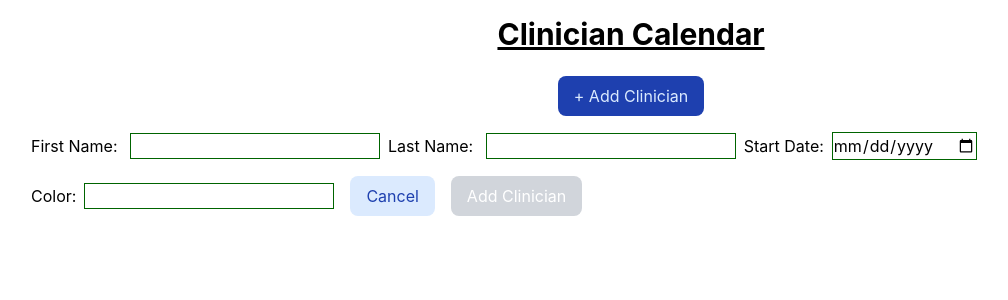
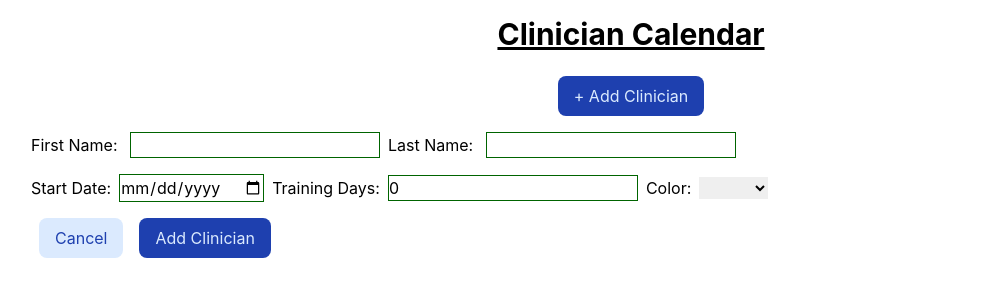
Before and after one commit to timdang/clinician-calendar, a React (Create React App) app: page / in a window 1280 px wide. Both pictures are taken after a click on the button "+ Add Clinician". Shown: the top 300 px of the page, without its empty margins (9-1017 px from the left). Built offline with nearby package versions, Linux system fonts and the light colour scheme.

Commit message:
more working logic

```diff
--- a/package.json
+++ b/package.json
@@ -12,7 +12,8 @@
     "react": "^17.0.2",
     "react-dom": "^17.0.2",
     "react-scripts": "5.0.0",
-    "typescript": "^4.5.5"
+    "typescript": "^4.5.5",
+    "uuid": "^8.3.2"
   },
   "scripts": {
     "start": "react-scripts start",
@@ -38,6 +39,7 @@
   },
   "devDependencies": {
     "@types/lodash-es": "^4.17.5",
+    "@types/uuid": "^8.3.4",
     "autoprefixer": "^10.4.2",
     "postcss": "^8.4.5",
     "tailwindcss": "^3.0.15"
--- a/src/App.tsx
+++ b/src/App.tsx
@@ -1,15 +1,41 @@
 import "./App.css";
 
 import React, { useState } from "react";
-
-import AddClinician from "./components/AddClinician";
+import { v4 as uuidv4 } from "uuid";
+import AddEditClinician from "./components/AddClinician";
+import { ExistingClinician } from "./components/ExistingClinician";
 import { Clinician } from "./features/types";
 import { mapDays } from "./features/utilities";
-import { last } from "lodash-es";
+import { Calendar } from "./components/Calendar";
 
 function App() {
   const [clinicians, setClinicians] = useState<Clinician[]>([]);
   const [showAdd, setShowAdd] = useState(false);
+  const [holidayCalendar] = useState(["01/01/2022", "07/04/2022"]);
+  const onClinicianEdit = (modifiedClinician: Clinician) => {
+    modifiedClinician.workDays = mapDays(
+      modifiedClinician.startDate,
+      modifiedClinician.trainingDays,
+      modifiedClinician.daysOff,
+      holidayCalendar
+    );
+    let modifiedClinicians = clinicians.filter(
+      (oldClinician) => oldClinician.guid !== modifiedClinician.guid
+    );
+    modifiedClinicians.push(modifiedClinician);
+    setClinicians(modifiedClinicians);
+  };
+
+  const onClinicianAdd = (clinician: Clinician) => {
+    clinician.guid = uuidv4();
+    clinician.workDays = mapDays(
+      clinician.startDate,
+      clinician.trainingDays,
+      clinician.daysOff,
+      holidayCalendar
+    );
+    setClinicians([...clinicians, ...[clinician]]);
+  };
   return (
     <div className="App">
       <h1 className="text-3xl font-bold py-4 underline">Clinician Calendar</h1>
@@ -21,28 +47,36 @@ function App() {
         + Add Clinician
       </button>
       {showAdd && (
-        <AddClinician
-          clinician={{} as Clinician}
+        <AddEditClinician
+          clinician={{
+            firstName: "",
+            lastName: "",
+            startDate: "",
+            color: "",
+            guid: "",
+            workDays: [],
+            trainingDays: 0,
+            daysOff: [],
+          }}
           onClose={(clinician) => {
-            setClinicians([...clinicians, ...[clinician]]);
+            onClinicianAdd(clinician);
             setShowAdd(false);
           }}
           onCancel={() => setShowAdd(false)}
         />
       )}
-      {clinicians.map((clinician) => (
-        <div key={`${clinician.lastName}${clinician.startDate}`}>
-          <span
-            className={`font-bold text-${clinician.color}-600`}
-            style={{ color: clinician.color }}
-          >
-            {clinician.firstName} {clinician.lastName}
-          </span>
-          {last(
-            mapDays(clinician, 7, ["01/17/2022", "01/18/2022"], ["01/01/2022"])
-          )}
-        </div>
-      ))}
+      <div className="flex">
+        {clinicians.map((clinician) => (
+          <div key={clinician.guid} className="w-64 p-3">
+            <ExistingClinician
+              clinician={clinician}
+              onClose={onClinicianEdit}
+              onCancel={() => undefined}
+            />
+          </div>
+        ))}
+      </div>
+      <Calendar clinicians={clinicians} />
     </div>
   );
 }
--- a/src/components/AddClinician.tsx
+++ b/src/components/AddClinician.tsx
@@ -1,65 +1,72 @@
 import { useState } from "react";
 
-import { Clinician, ClinicianColor } from "../features/types";
+import { Clinician } from "../features/types";
 
 export interface AddClinicianProps {
   clinician: Clinician;
   onClose: (clinician: Clinician) => void;
   onCancel: () => void;
+  isEditing?: boolean;
 }
 
-function AddClinician({ clinician, onClose, onCancel }: AddClinicianProps) {
-  const [newClinician, setNewClinician] = useState(clinician);
+function AddEditClinician({
+  clinician,
+  onClose,
+  onCancel,
+  isEditing,
+}: AddClinicianProps) {
+  const [newClinician, setNewClinician] = useState<Clinician>(clinician);
+
+  const handleChange = (e: any, prop: string) => {
+    setNewClinician({ ...newClinician, [prop]: e.target.value });
+  };
+
   return (
     <div className="flex flex-col items-start px-10">
       <div>
         First Name:{" "}
         <input
           className="m-2"
-          value={clinician.firstName}
-          onChange={(e) =>
-            setNewClinician({ ...newClinician, firstName: e.target.value })
-          }
+          value={newClinician.firstName}
+          onChange={(e) => handleChange(e, "firstName")}
         />
         Last Name:{" "}
         <input
           className="m-2"
-          value={clinician.lastName}
-          onChange={(e) =>
-            setNewClinician({ ...newClinician, lastName: e.target.value })
-          }
+          value={newClinician.lastName}
+          onChange={(e) => handleChange(e, "lastName")}
         />
+      </div>
+      <div>
         Start Date:
         <input
           className="m-2"
           type="date"
-          value={clinician.startDate}
-          onChange={(e) =>
-            setNewClinician({ ...newClinician, startDate: e.target.value })
-          }
+          value={newClinician.startDate}
+          onChange={(e) => handleChange(e, "startDate")}
         />
+        Training Days:
+        <input
+          className="m-2"
+          type="number"
+          value={newClinician.trainingDays}
+          onChange={(e) => handleChange(e, "trainingDays")}
+        />
+        Color:
+        <select
+          className="m-2"
+          name="color"
+          value={newClinician.color}
+          onChange={(e) => handleChange(e, "color")}
+        >
+          <option value=""></option>
+          <option value="green">Green</option>
+          <option value="blue">Blue</option>
+          <option value="rebeccapurple">Purple</option>
+          <option value="red">Red</option>
+        </select>
       </div>
       <div>
-        Color:
-        <input
-          className="m-2"
-          type="text"
-          name="city"
-          list="cityname"
-          value={clinician.color}
-          onChange={(e) =>
-            setNewClinician({
-              ...newClinician,
-              color: e.target.value as ClinicianColor,
-            })
-          }
-        />
-        <datalist id="cityname">
-          <option value="green" />
-          <option value="blue" />
-          <option value="rebeccapurple" />
-          <option value="red" />
-        </datalist>
         <button
           className="rounded-lg px-4 py-2 m-2 bg-blue-100 text-blue-800"
           type="button"
@@ -71,18 +78,18 @@ function AddClinician({ clinician, onClose, onCancel }: AddClinicianProps) {
           className="rounded-lg px-4 py-2 m-2 bg-blue-800 text-blue-100 disabled:bg-gray-300 disabled:text-white"
           type="button"
           onClick={() => onClose(newClinician)}
-          disabled={
-            !newClinician.firstName ||
-            !newClinician.lastName ||
-            !newClinician.color ||
-            !newClinician.startDate
-          }
+          // disabled={
+          //   !newClinician.firstName ||
+          //   !newClinician.lastName ||
+          //   !newClinician.color ||
+          //   !newClinician.startDate
+          // }
         >
-          Add Clinician
+          {isEditing ? "Edit" : "Add"} Clinician
         </button>
       </div>
     </div>
   );
 }
 
-export default AddClinician;
+export default AddEditClinician;
--- /dev/null
+++ b/src/components/Calendar.tsx
@@ -0,0 +1,26 @@
+import { Clinician } from "../features/types";
+import { mapCliniciansToDates } from "../features/utilities";
+
+export interface CalendarProps {
+  clinicians: Clinician[];
+}
+
+export const Calendar = ({ clinicians }: CalendarProps) => {
+  const dayDetails = mapCliniciansToDates(clinicians);
+  return (
+    <div className="grid grid-cols-5">
+      {dayDetails.map((day) => (
+        <div key={day.date.toString()} className="border m-2">
+          <div>{day.date}</div>
+          {day.cliniciansWorking.map((c) => (
+            <div key={c.guid}>
+              <span style={{ color: c.color }}>
+                {c.firstName} {c.lastName}
+              </span>
+            </div>
+          ))}
+        </div>
+      ))}
+    </div>
+  );
+};
--- /dev/null
+++ b/src/components/ExistingClinician.tsx
@@ -0,0 +1,41 @@
+import { last } from "lodash-es";
+import { useState } from "react";
+
+import AddEditClinician, { AddClinicianProps } from "./AddClinician";
+
+export const ExistingClinician = ({
+  clinician,
+  onClose,
+  onCancel,
+}: AddClinicianProps) => {
+  const [isEditingClinician, setIsEditingClinician] = useState(false);
+  if (!clinician) return <></>;
+
+  return isEditingClinician ? (
+    <AddEditClinician
+      clinician={clinician}
+      onClose={(editedClinician) => {
+        setIsEditingClinician(false);
+        onClose(editedClinician);
+      }}
+      onCancel={() => setIsEditingClinician(false)}
+      isEditing
+    />
+  ) : (
+    <div className="rounded border-solid border border-neutral-400 h-20">
+      <div>
+        <span className="font-bold" style={{ color: clinician.color }}>
+          {clinician.firstName} {clinician.lastName}
+        </span>{" "}
+        <button
+          className="rounded-lg px-1  text-blue-600"
+          type="button"
+          onClick={() => setIsEditingClinician(true)}
+        >
+          Edit
+        </button>
+      </div>
+      <div>Last Training: {last(clinician.workDays)?.toLocaleDateString()}</div>
+    </div>
+  );
+};
```
Also changed, not shown: src/features/types.ts (+9 -1 lines), src/features/utilities.ts (+37 -11 lines), 1 other file (tests, documents, lock files or other folders).
